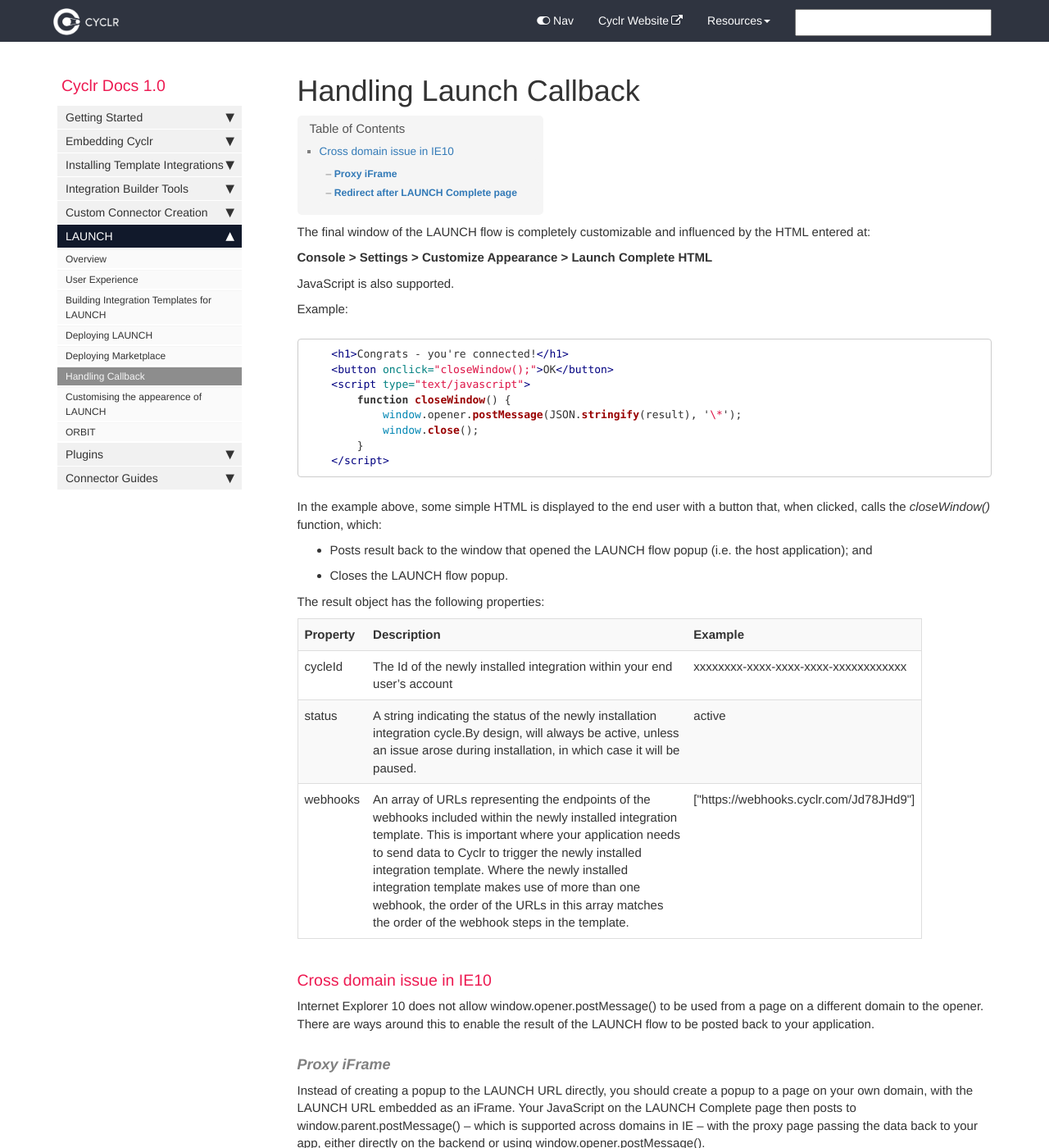
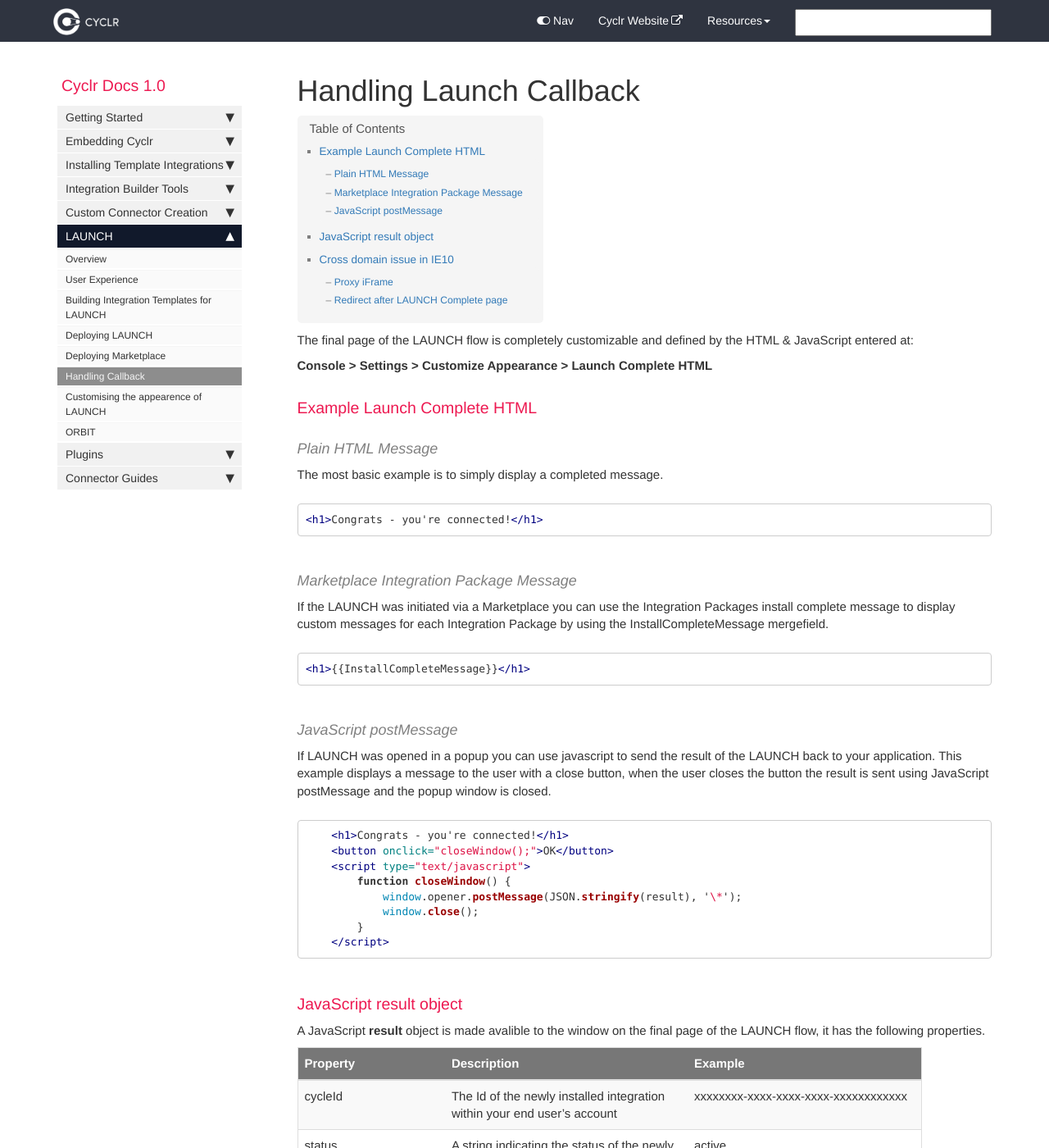
Before and after one commit to sneakysneak/docs, a Jekyll site: the page built from pages/launch/handling-callback.md, in a window 1280 px wide and 1400 px high. Shown: the whole window at 82% size. Built offline with Jekyll 4.4.1, drawn with Linux system fonts in a browser that asks for light colours; nearby versions of some CDN libraries; comment, search, counter and statistics services are not loaded; some of the changed text lies outside the part shown.

Commit message:
Add Marketplace Integration Package message (#86)

`````diff
--- a/pages/launch/handling-callback.md
+++ b/pages/launch/handling-callback.md
@@ -5,13 +5,32 @@ permalink: handling-callback
 tags: [launch]
 ---
 
-The final window of the LAUNCH flow is completely customizable and influenced by the HTML entered at:
+The final page of the LAUNCH flow is completely customizable and defined by the HTML &amp; JavaScript entered at:
 
 **Console > Settings > Customize Appearance > Launch Complete HTML**
 
-JavaScript is also supported.
+### Example Launch Complete HTML
 
-Example:
+#### Plain HTML Message
+
+The most basic example is to simply display a completed message.
+
+````html
+<h1>Congrats - you're connected!</h1>
+````
+
+#### Marketplace Integration Package Message
+
+If the LAUNCH was initiated via a Marketplace you can use the Integration Packages install complete message to display custom messages for each Integration Package by using the InstallCompleteMessage mergefield.
+
+````html
+<h1>{% raw %}{{InstallCompleteMessage}}{% endraw %}</h1>
+````
+
+#### JavaScript postMessage
+
+If LAUNCH was opened in a popup you can use javascript to send the result of the LAUNCH back to your application. This example displays a message to the user with a close button, when the user closes the button the result is sent using JavaScript postMessage and the popup window is closed.
+
 ```html
     <h1>Congrats - you're connected!</h1>
     <button onclick="closeWindow();">OK</button>
@@ -23,46 +42,25 @@ Example:
     </script>
 ```
 
-In the example above, some simple HTML is displayed to the end user with a button that, when clicked, calls the _closeWindow()_ function, which:
+### JavaScript result object
 
-*   Posts result back to the window that opened the LAUNCH flow popup (i.e. the host application); and
-*   Closes the LAUNCH flow popup.
+A JavaScript **result** object is made avalible to the window on the final page of the LAUNCH flow, it has the following properties.
 
-The result object has the following properties:
-
-<table>
-    <tr>
-        <th>Property</th>
-        <th>Description</th>
-        <th>Example</th>
-    </tr>
-    <tr>
-        <td>cycleId</td>
-        <td>The Id of the newly installed integration within your end user’s account</td>
-        <td>xxxxxxxx-xxxx-xxxx-xxxx-xxxxxxxxxxxx</td>
-    </tr>
-    <tr>
-        <td>status</td>
-        <td>A string indicating the status of the newly installation integration cycle.By design, will always be active, unless an issue arose during installation, in which case it will be paused.</td>
-        <td>active</td>
-    </tr>
-    <tr>
-        <td>webhooks</td>
-        <td>An array of URLs representing the endpoints of the webhooks included within the newly installed integration template.
-This is important where your application needs to send data to Cyclr to trigger the newly installed integration template.
-Where the newly installed integration template makes use of more than one webhook, the order of the URLs in this array matches the order of the webhook steps in the template.</td>
-        <td>["https://webhooks.cyclr.com/Jd78JHd9"]</td>
-    </tr>
-</table>
+| Property | Description | Example |
+| --- | --- | --- |
+| cycleId | The Id of the newly installed integration within your end user’s account | xxxxxxxx-xxxx-xxxx-xxxx-xxxxxxxxxxxx |
+| status | A string indicating the status of the newly installation integration cycle.By design, will always be active, unless an issue arose during installation, in which case it will be paused. | active |
+| webhooks | An array of URLs representing the endpoints of the webhooks included within the newly installed integration template. This is important where your application needs to send data to Cyclr to trigger the newly installed integration template. Where the newly installed integration template makes use of more than one webhook, the order of the URLs in this array matches the order of the webhook steps in the template. | ["https://webhooks.cyclr.com/Jd78JHd9"] |
+| installCompleteMessage | If cycle was installed from a Marketplace this will be the Integration Package install complete message | Cycle was installed |
 
 ### Cross domain issue in IE10
 
 Internet Explorer 10 does not allow window.opener.postMessage() to be used from a page on a different domain to the opener. There are ways around this to enable the result of the LAUNCH flow to be posted back to your application.
 
-#### **Proxy iFrame**
+#### Proxy iFrame
 
 Instead of creating a popup to the LAUNCH URL directly, you should create a popup to a page on your own domain, with the LAUNCH URL embedded as an iFrame. Your JavaScript on the LAUNCH Complete page then posts to window.parent.postMessage() – which is supported across domains in IE – with the proxy page passing the data back to your app, either directly on the backend or using window.opener.postMessage().
 
-#### **Redirect after LAUNCH Complete page**
+#### Redirect after LAUNCH Complete page
 
 JavaScript in the LAUNCH Complete page redirects your user to a page on your domain, passing in the result of the LAUNCH flow. That page then handles the details on your backend before closing the popup.
`````
